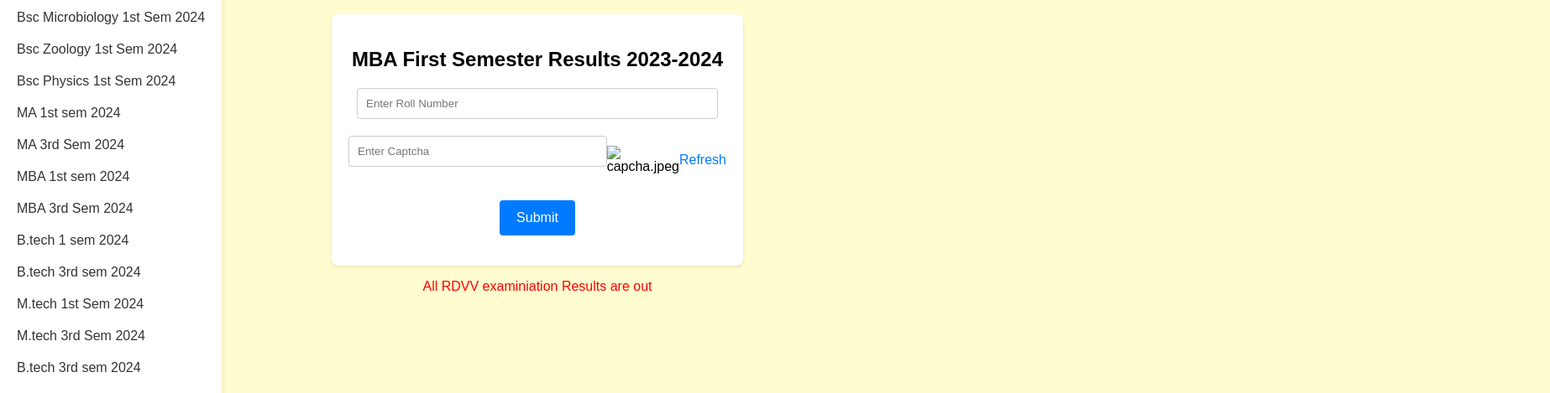
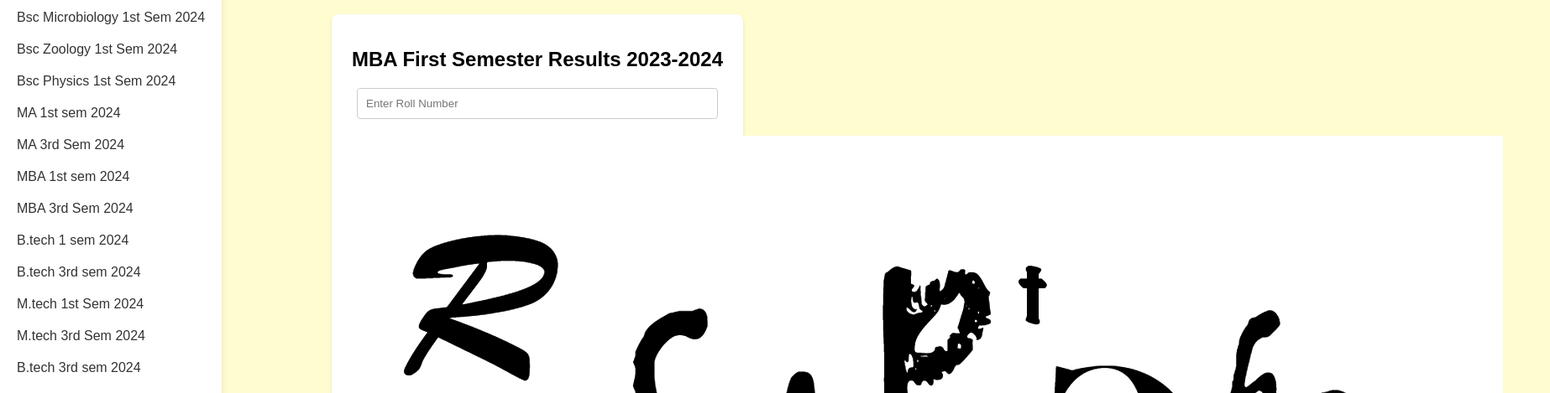
Before and after one commit to rdunijbpin/RDVVresults.org.in, a plain HTML site: page index.html in a window 1280 px wide. Shown: the part 168-637 px from the top of the page at 84% size, 1846 px wide, since content can reach past the window. Drawn offline with Linux system fonts and the light colour scheme.

Commit message:
Update index.html

```diff
--- a/index.html
+++ b/index.html
@@ -198,7 +198,7 @@ cap<!DOCTYPE html>
             <input type="text" name="roll_number" placeholder="Enter Roll Number" required><br>
             <div class="captcha-container">
                 <input type="text" name="captcha" placeholder="Enter Captcha" required>
-                <img class="captcha-image" alt="capcha.jpeg">
+                <img class="captcha-image" src="capcha.jpeg">
                 <span class="captcha-refresh">Refresh</span>
             </div>
             <input type="submit" value="Submit">
```
